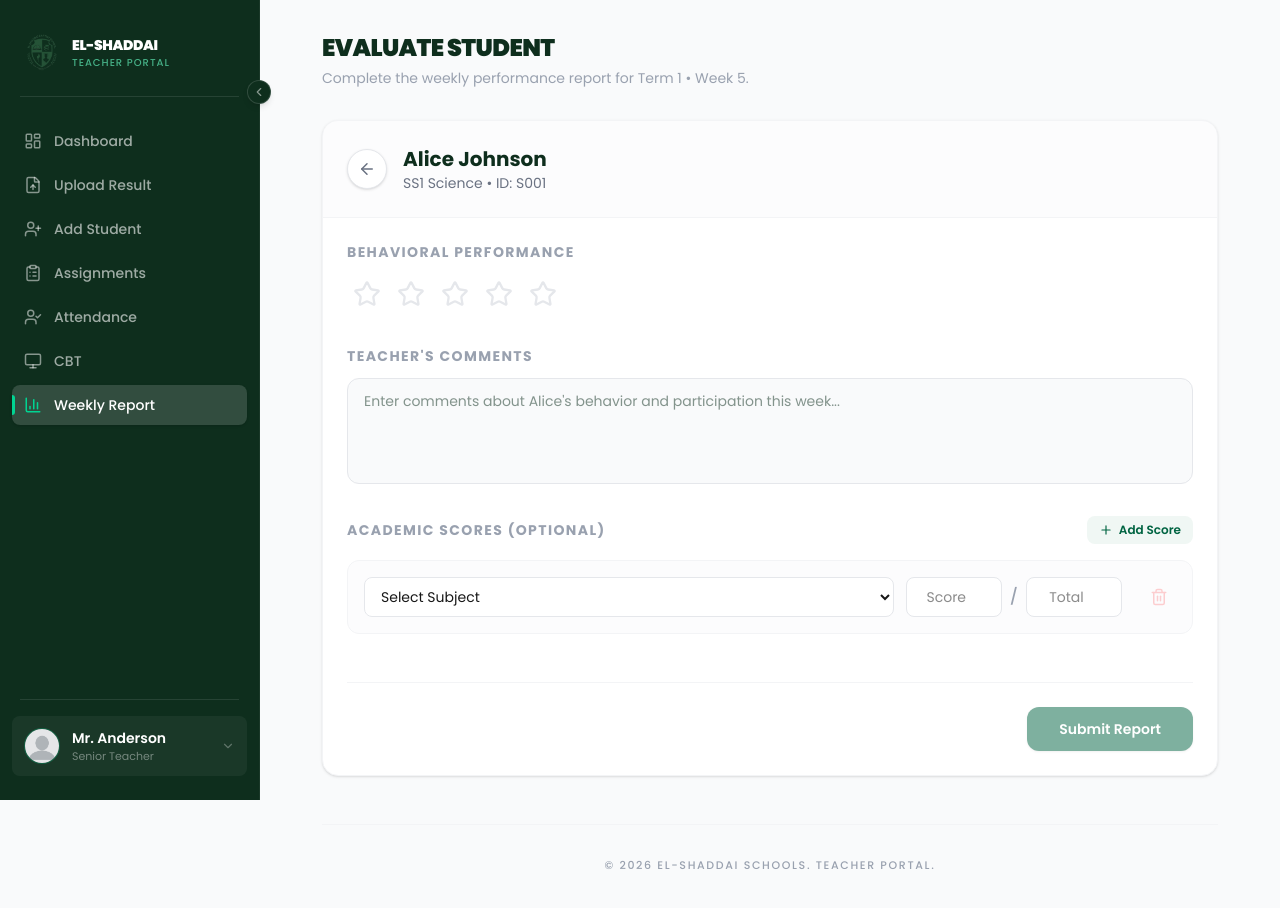
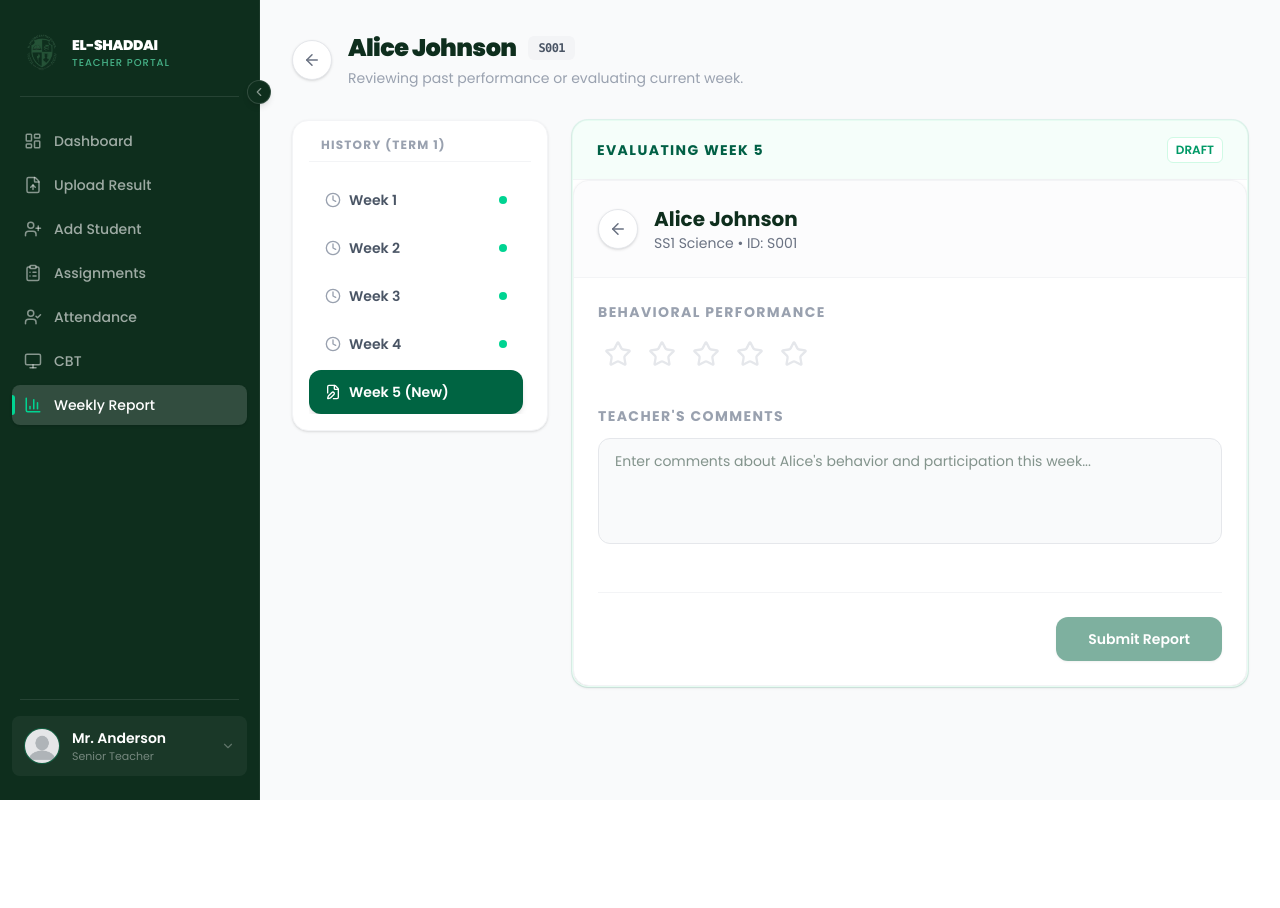
Before and after one commit to Ireoluuwa/elshaddaibaptistschools-ui, a Next.js app: page /portal/teacher/reports/S001 in a window 1280 px wide. Shown: the top 908 px of the page. After the commit the page ends 800 px from the top, so only its background shows below. Built offline with nearby package versions, Linux system fonts and the light colour scheme.

Commit message:
feat: implement student report evaluation and history viewing system with dynamic forms

```diff
--- a/app/portal/teacher/reports/[studentId]/page.tsx
+++ b/app/portal/teacher/reports/[studentId]/page.tsx
@@ -1,43 +1,134 @@
 "use client";
 
-import React, { use } from "react";
+import React, { use, useState } from "react";
+import { mockStudents, mockPastReports } from "@/constants/teacher/reports.constants";
+import { notFound, useRouter } from "next/navigation";
+import { ArrowLeft, Clock, FileEdit } from "lucide-react";
 import ReportForm from "@/components/teacher/reports/ReportForm";
-import { mockStudents } from "@/constants/teacher/reports.constants";
-import { notFound } from "next/navigation";
 
 interface ReportPageProps {
   params: Promise<{ studentId: string }>;
 }
 
 export default function StudentReportPage({ params }: ReportPageProps) {
-  // Unwrap the promise in Next.js App Router (assuming Next 14+)
+  const router = useRouter();
   const unwrappedParams = use(params);
-
   const student = mockStudents.find((s) => s.id === unwrappedParams.studentId);
 
-  if (!student) {
-    notFound();
-  }
+  const currentWeek = 5;
+  const [selectedWeek, setSelectedWeek] = useState(currentWeek);
+
+  if (!student) return notFound();
+
+  // Get past reports array, default empty
+  const pastReports = mockPastReports[student.id] || [];
+
+  // Generate tabs based on current week
+  const weeks = Array.from({ length: currentWeek }, (_, i) => i + 1);
+
+  // Grab data for the selected previously graded week if it exists
+  const selectedPastData = pastReports.find((r) => r.week === selectedWeek);
 
   return (
-    <div className="max-w-4xl mx-auto flex flex-col gap-8">
+    <div className="max-w-6xl mx-auto flex flex-col gap-8">
       {/* Page Header */}
-      <div>
-        <h1 className="text-[#0e2e1d] text-2xl font-black tracking-tight uppercase">
-          Evaluate Student
-        </h1>
-        <p className="text-gray-400 text-sm mt-1">
-          Complete the weekly performance report for Term 1 • Week 5.
-        </p>
+      <div className="flex items-center gap-4">
+        <button
+          onClick={() => router.push("/portal/teacher/reports")}
+          className="w-10 h-10 rounded-full bg-white border border-gray-200 flex items-center justify-center text-gray-500 hover:text-[#0e2e1d] hover:border-gray-300 transition-all shadow-sm shrink-0"
+        >
+          <ArrowLeft size={18} />
+        </button>
+        <div>
+          <h1 className="text-[#0e2e1d] text-2xl font-black tracking-tight flex items-center gap-3">
+            {student.name}
+            <span className="px-2.5 py-1 bg-gray-100 text-gray-600 rounded-md text-xs font-bold font-mono">
+              {student.id}
+            </span>
+          </h1>
+          <p className="text-gray-400 text-sm mt-1">Reviewing past performance or evaluating current week.</p>
+        </div>
       </div>
 
-      {/* Main Form Context */}
-      <ReportForm student={student} />
+      {/* Main Content Layout: Sidebar + Form Area */}
+      <div className="flex flex-col md:flex-row gap-6 items-start">
+        <div className="w-full md:w-64 shrink-0 bg-white rounded-2xl border border-gray-100 p-4 shadow-sm flex flex-col gap-2">
+          <div className="px-3 pb-2 text-xs font-bold uppercase tracking-widest text-gray-400 border-b border-gray-100 mb-2">
+            History (Term 1)
+          </div>
 
-      {/* Footer */}
-      <footer className="text-center text-gray-400 text-[11px] py-8 mt-4 font-medium uppercase tracking-[0.15em] border-t border-gray-100">
-        &copy; {new Date().getFullYear()} El-Shaddai Schools. Teacher Portal.
-      </footer>
+          <div className="flex flex-col gap-1 max-h-[300px] md:max-h-none overflow-y-auto pr-2 scrollbar-hide">
+            {weeks.map((week) => {
+              const isSelected = selectedWeek === week;
+              const isCurrent = week === currentWeek;
+              const hasPastData = pastReports.some((r) => r.week === week);
+
+              return (
+                <button
+                  key={week}
+                  onClick={() => setSelectedWeek(week)}
+                  className={`flex items-center justify-between px-4 py-3 rounded-xl transition-all text-sm font-semibold text-left ${
+                    isSelected
+                      ? "bg-[#006442] text-white shadow-md"
+                      : "text-gray-600 hover:bg-gray-50 hover:text-[#0e2e1d]"
+                  }`}
+                >
+                  <span className="flex items-center gap-2">
+                    {isCurrent ? <FileEdit size={16} /> : <Clock size={16} className={isSelected ? "text-white/70" : "text-gray-400"} />}
+                    {isCurrent ? `Week ${week} (New)` : `Week ${week}`}
+                  </span>
+
+                  {/* Tiny dot indicator if report was submitted */}
+                  {!isCurrent && hasPastData && (
+                    <span className={`w-2 h-2 rounded-full ${isSelected ? "bg-white" : "bg-emerald-400"}`} />
+                  )}
+                </button>
+              );
+            })}
+          </div>
+        </div>
+
+        {/* Right Side: Report Form / Read Only View */}
+        <div className="w-full flex-1">
+          {selectedWeek === currentWeek ? (
+            // Edit Mode (Current Week)
+            <div className="bg-white rounded-2xl border border-emerald-100/50 shadow-sm overflow-hidden ring-1 ring-emerald-500/10">
+              <div className="px-6 border-b border-gray-100 bg-emerald-50/50 flex items-center justify-between py-4">
+                <span className="text-sm font-bold text-emerald-800 uppercase tracking-widest">
+                  Evaluating Week {currentWeek}
+                </span>
+                <span className="text-xs font-semibold text-emerald-600 bg-white px-2 py-1 rounded-md border border-emerald-100">
+                  DRAFT
+                </span>
+              </div>
+              <ReportForm student={student} isHistoryView={false} />
+            </div>
+          ) : (
+            // History View
+            <div className="bg-white rounded-2xl border border-gray-100 shadow-sm overflow-hidden opacity-95">
+              <div className="px-6 border-b border-gray-100 bg-gray-50 flex items-center justify-between py-4">
+                <span className="text-sm font-bold text-gray-500 uppercase tracking-widest">
+                  History: Week {selectedWeek}
+                </span>
+                <span className="text-xs font-semibold text-gray-500 bg-white px-2 py-1 rounded-md border border-gray-200">
+                  SUBMITTED
+                </span>
+              </div>
+
+              {selectedPastData ? (
+                <div className="pointer-events-none grayscale-[20%]">
+                  <ReportForm student={student} isHistoryView={true} initialData={selectedPastData} />
+                </div>
+              ) : (
+                <div className="p-12 text-center text-gray-400 flex flex-col items-center gap-3">
+                  <Clock size={32} className="text-gray-300" />
+                  <p>No report was submitted for Week {selectedWeek}.</p>
+                </div>
+              )}
+            </div>
+          )}
+        </div>
+      </div>
     </div>
   );
 }
--- a/components/teacher/reports/ReportForm.tsx
+++ b/components/teacher/reports/ReportForm.tsx
@@ -6,14 +6,23 @@ import { useRouter } from "next/navigation";
 import { behavioralRatings, availableSubjects } from "@/constants/teacher/reports.constants";
 
 interface ReportFormProps {
-  student: { id: string; name: string; class: string; status: string };
+  student: { id: string; name: string; status: string };
+  isHistoryView?: boolean;
+  initialData?: any;
 }
 
-export default function ReportForm({ student }: ReportFormProps) {
+export default function ReportForm({ student, isHistoryView = false, initialData }: ReportFormProps) {
   const router = useRouter();
-  const [rating, setRating] = useState<number>(0);
-  const [description, setDescription] = useState("");
-  const [testScores, setTestScores] = useState([{ id: Date.now(), subject: "", score: "", maxScore: "" }]);
+
+  // Initialize state based on history data if it exists, otherwise default empty
+  const [rating, setRating] = useState<number>(initialData?.rating || 0);
+  const [description, setDescription] = useState(initialData?.description || "");
+  const [testScores, setTestScores] = useState(
+    initialData?.testScores?.length > 0
+      ? initialData.testScores
+      : [{ id: Date.now(), subject: "", score: "", maxScore: "" }]
+  );
+
   const [isSaved, setIsSaved] = useState(false);
 
   const activeRating = behavioralRatings.find((r) => r.value === rating);
@@ -77,10 +86,11 @@ export default function ReportForm({ student }: ReportFormProps) {
                 <button
                   key={star}
                   type="button"
-                  onClick={() => setRating(star)}
+                  onClick={() => !isHistoryView && setRating(star)}
+                  disabled={isHistoryView}
                   className={`p-1.5 rounded-full transition-all ${
-                    rating >= star ? "text-orange-400" : "text-gray-200 hover:text-orange-200"
-                  }`}
+                    rating >= star ? "text-orange-400" : "text-gray-200"
+                  } ${!isHistoryView && rating < star ? "hover:text-orange-200" : ""} ${isHistoryView ? "cursor-default" : ""}`}
                 >
                   <Star size={28} fill={rating >= star ? "currentColor" : "none"} strokeWidth={rating >= star ? 0 : 2} />
                 </button>
@@ -101,16 +111,19 @@ export default function ReportForm({ student }: ReportFormProps) {
             rows={4}
             value={description}
             onChange={(e) => setDescription(e.target.value)}
+            disabled={isHistoryView}
             placeholder={`Enter comments about ${student.name.split(" ")[0]}'s behavior and participation this week...`}
-            className="w-full py-3 px-4 rounded-xl border border-gray-200 bg-gray-50 focus:bg-white focus:border-[#006442] focus:ring-2 focus:ring-[#006442]/20 outline-none transition-all text-sm text-[#0e2e1d] resize-none"
-            required
+            className="w-full py-3 px-4 rounded-xl border border-gray-200 bg-gray-50 focus:bg-white focus:border-[#006442] focus:ring-2 focus:ring-[#006442]/20 outline-none transition-all text-sm text-[#0e2e1d] resize-none disabled:bg-gray-100 disabled:text-gray-600"
+            required={!isHistoryView}
           />
         </div>
 
         {/* Section 3: Test Scores */}
+        {testScores.length > 0 && testScores[0].subject !== "" && (
           <div className="flex flex-col gap-4">
             <div className="flex items-center justify-between">
               <h3 className="text-sm font-bold uppercase tracking-widest text-gray-400">Academic Scores (Optional)</h3>
+              {!isHistoryView && (
                 <button
                   type="button"
                   onClick={addTestScore}
@@ -118,16 +131,18 @@ export default function ReportForm({ student }: ReportFormProps) {
                 >
                   <Plus size={14} /> Add Score
                 </button>
+              )}
             </div>
 
             <div className="flex flex-col gap-3">
-            {testScores.map((test, index) => (
+              {testScores.map((test: any, index: number) => (
                 <div key={test.id} className="flex flex-col sm:flex-row items-start sm:items-center gap-3 p-4 border border-gray-100 rounded-xl bg-gray-50/50">
                   <div className="flex-1 w-full relative">
                     <select
                       value={test.subject}
                       onChange={(e) => updateTestScore(test.id, 'subject', e.target.value)}
-                    className="w-full h-10 px-3 rounded-lg border border-gray-200 bg-white focus:border-[#006442] outline-none text-sm"
+                      disabled={isHistoryView}
+                      className="w-full h-10 px-3 rounded-lg border border-gray-200 bg-white focus:border-[#006442] outline-none text-sm disabled:bg-gray-100 disabled:text-gray-500"
                     >
                       <option value="" disabled>Select Subject</option>
                       {availableSubjects.map((sub) => (
@@ -143,7 +158,8 @@ export default function ReportForm({ student }: ReportFormProps) {
                         placeholder="Score"
                         value={test.score}
                         onChange={(e) => updateTestScore(test.id, 'score', e.target.value)}
-                      className="w-full h-10 px-3 rounded-lg border border-gray-200 bg-white focus:border-[#006442] outline-none text-sm text-center"
+                        disabled={isHistoryView}
+                        className="w-full h-10 px-3 rounded-lg border border-gray-200 bg-white focus:border-[#006442] outline-none text-sm text-center disabled:bg-gray-100 disabled:text-gray-500"
                       />
                     </div>
                     <span className="text-gray-400 font-medium">/</span>
@@ -153,11 +169,13 @@ export default function ReportForm({ student }: ReportFormProps) {
                         placeholder="Total"
                         value={test.maxScore}
                         onChange={(e) => updateTestScore(test.id, 'maxScore', e.target.value)}
-                      className="w-full h-10 px-3 rounded-lg border border-gray-200 bg-white focus:border-[#006442] outline-none text-sm text-center"
+                        disabled={isHistoryView}
+                        className="w-full h-10 px-3 rounded-lg border border-gray-200 bg-white focus:border-[#006442] outline-none text-sm text-center disabled:bg-gray-100 disabled:text-gray-500"
                       />
                     </div>
                   </div>
 
+                  {!isHistoryView && (
                     <button
                       type="button"
                       onClick={() => removeTestScore(test.id)}
@@ -166,12 +184,15 @@ export default function ReportForm({ student }: ReportFormProps) {
                     >
                       <Trash2 size={18} />
                     </button>
+                  )}
                 </div>
               ))}
             </div>
           </div>
+        )}
 
         {/* Form Actions */}
+        {!isHistoryView && (
           <div className="flex justify-end pt-6 mt-4 border-t border-gray-100">
             <button
               type="submit"
@@ -188,6 +209,7 @@ export default function ReportForm({ student }: ReportFormProps) {
               )}
             </button>
           </div>
+        )}
       </form>
     </div>
   );
--- a/constants/teacher/reports.constants.ts
+++ b/constants/teacher/reports.constants.ts
@@ -23,3 +23,35 @@ export const availableSubjects = [
   "Economics",
   "Accounting",
 ];
+
+export const mockPastReports: Record<string, any[]> = {
+  S001: [
+    {
+      week: 1,
+      rating: 3,
+      description: "Alice has settled in fairly well this week. She is attentive but could participate more in class discussions.",
+      testScores: [{ id: 1, subject: "Mathematics", score: "14", maxScore: "20" }],
+    },
+    {
+      week: 2,
+      rating: 4,
+      description: "Much better participation this week. She asked several good questions during Physics.",
+      testScores: [
+        { id: 1, subject: "Mathematics", score: "17", maxScore: "20" },
+        { id: 2, subject: "Physics", score: "8", maxScore: "10" },
+      ],
+    },
+    {
+      week: 3,
+      rating: 2,
+      description: "Alice seemed a bit distracted this week. Homework was submitted late.",
+      testScores: [],
+    },
+    {
+      week: 4,
+      rating: 5,
+      description: "Excellent turnaround! She aced the pop quiz and helped out group members during the lab session.",
+      testScores: [{ id: 1, subject: "Chemistry", score: "20", maxScore: "20" }],
+    },
+  ],
+};
```
Also changed, not shown: components/teacher/reports/StudentList.tsx (+33 -47 lines). Lines whose indentation alone changed are shown as unchanged.
